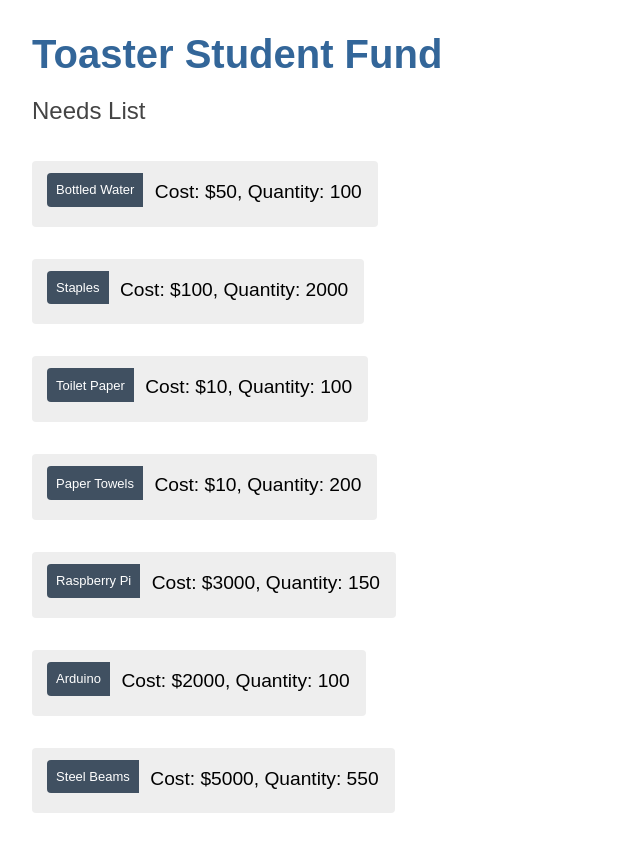
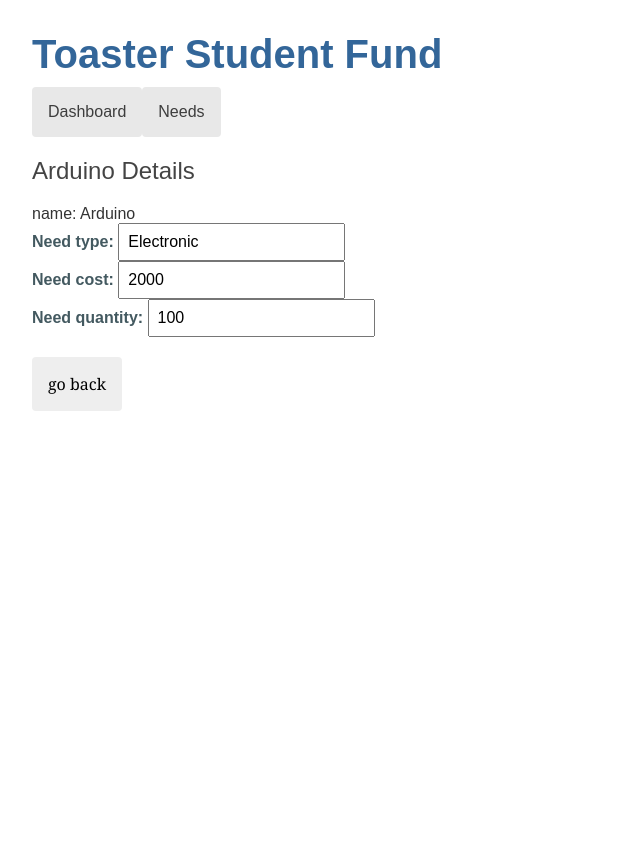
Before and after one commit to theeman05/SWEN-261-StudentUFund, an Angular app in the folder ufund-ui/: page /detail/Arduino in a window 1280 px wide. Shown: the top 852 px of the page, without its empty margins (0-640 px from the left). After the commit the page ends 800 px from the top, so only its background shows below. Built offline with nearby package versions, Linux system fonts and the light colour scheme.

Commit message:
Finished routing, added dashboard

```diff
--- a/ufund-ui/src/app/app-routing.module.ts
+++ b/ufund-ui/src/app/app-routing.module.ts
@@ -2,12 +2,13 @@ import { NgModule } from '@angular/core';
 import { RouterModule, Routes } from '@angular/router';
 
 import { DashboardComponent } from './dashboard/dashboard.component';
+import { NeedDetailComponent } from './need-detail/need-detail.component';
 import { NeedsComponent } from './needs/needs.component';
 
 const routes: Routes = [
   { path: '', redirectTo: '/dashboard', pathMatch: 'full' },
   { path: 'dashboard', component: DashboardComponent },
-  // { path: 'detail/:name', component: NeedDetailComponent },
+  { path: 'detail/:name', component: NeedDetailComponent },
   { path: 'needs', component: NeedsComponent }
 ];
 
--- a/ufund-ui/src/app/app.component.html
+++ b/ufund-ui/src/app/app.component.html
@@ -1,2 +1,6 @@
 <h1>{{title}}</h1>
-<app-needs></app-needs>
+<nav>
+  <a routerLink="/dashboard">Dashboard</a>
+  <a routerLink="/needs">Needs</a>
+</nav>
+<router-outlet></router-outlet>
--- a/ufund-ui/src/app/app.module.ts
+++ b/ufund-ui/src/app/app.module.ts
@@ -7,16 +7,19 @@ import { AppComponent } from './app.component';
 import { NeedsComponent } from './needs/needs.component';
 import { AppRoutingModule } from './app-routing.module';
 import { DashboardComponent } from './dashboard/dashboard.component';
+import { NeedDetailComponent } from './need-detail/need-detail.component';
 
 @NgModule({
   declarations: [
     AppComponent,
     NeedsComponent,
     DashboardComponent,
+    NeedDetailComponent,
   ],
   imports: [
     BrowserModule,
     FormsModule,
+    AppRoutingModule,
     HttpClientModule,
   ],
   providers: [],
--- a/ufund-ui/src/app/dashboard/dashboard.component.html
+++ b/ufund-ui/src/app/dashboard/dashboard.component.html
@@ -1,7 +1,7 @@
 <h2>Top Needs</h2>
 <div class="needs-menu">
-  <!-- <a *ngFor="let need of needs"
-    routerLink="/detail/{{need.id}}">
+  <a *ngFor="let need of needs"
+    routerLink="/detail/{{need.name}}">
     {{need.name}}
-  </a> TODO -->
+  </a>
 </div>
--- a/ufund-ui/src/app/dashboard/dashboard.component.ts
+++ b/ufund-ui/src/app/dashboard/dashboard.component.ts
@@ -13,10 +13,10 @@ export class DashboardComponent implements OnInit {
   constructor(private needService: NeedService) { }
 
   ngOnInit(): void {
-    this.getHeroes();
+    this.getNeeds();
   }
 
-  getHeroes(): void {
+  getNeeds(): void {
     this.needService.getNeeds()
       .subscribe(needs => this.needs = needs.slice(1, 5));
   }
--- /dev/null
+++ b/ufund-ui/src/app/need-detail/need-detail.component.css
@@ -0,0 +1,23 @@
+label {
+    color: #435960;
+    font-weight: bold;
+  }
+  input {
+    font-size: 1em;
+    padding: .5rem;
+  }
+  button {
+    margin-top: 20px;
+    background-color: #eee;
+    padding: 1rem;
+    border-radius: 4px;
+    font-size: 1rem;
+  }
+  button:hover {
+    background-color: #cfd8dc;
+  }
+  button:disabled {
+    background-color: #eee;
+    color: #ccc;
+    cursor: auto;
+  }
--- /dev/null
+++ b/ufund-ui/src/app/need-detail/need-detail.component.html
@@ -0,0 +1,17 @@
+<div *ngIf="need">
+<h2>{{need.name}} Details</h2>
+<div><span>name: </span>{{need.name}}</div>
+<div>
+    <label for="need-type">Need type: </label>
+    <input id="need-type" [(ngModel)]="need.type" placeholder="Need type"/>
+</div>
+<div>
+    <label for="need-cost">Need cost: </label>
+    <input id="need-cost" [(ngModel)]="need.cost" placeholder="Need cost"/>
+</div>
+<div>
+    <label for="need-quantity">Need quantity: </label>
+    <input id="need-quantity" [(ngModel)]="need.quantity" placeholder="Need quantity"/>
+</div>
+<button type="button" (click)="goBack()">go back</button>
+</div>
--- /dev/null
+++ b/ufund-ui/src/app/need-detail/need-detail.component.ts
@@ -0,0 +1,36 @@
+import { Component, OnInit } from '@angular/core';
+
+import { ActivatedRoute } from '@angular/router';
+import { Location } from '@angular/common';
+
+import { Need } from '../need';
+import { NeedService } from '../need.service';
+
+@Component({
+  selector: 'app-need-detail',
+  templateUrl: './need-detail.component.html',
+  styleUrls: ['./need-detail.component.css']
+})
+export class NeedDetailComponent {
+  need: Need | undefined;
+
+  constructor(
+    private route: ActivatedRoute,
+    private needService: NeedService,
+    private location: Location
+  ) {}
+
+  ngOnInit(): void {
+    this.getNeed();
+  }
+
+  getNeed(): void {
+    const name = String(this.route.snapshot.paramMap.get('name'));
+    this.needService.getNeed(name)
+      .subscribe(need => this.need = need);
+  }
+
+  goBack(): void {
+    this.location.back();
+  }
+}
--- a/ufund-ui/src/app/need.service.ts
+++ b/ufund-ui/src/app/need.service.ts
@@ -15,6 +15,12 @@ export class NeedService {
     return needs;
   }
 
+  /** GET: get the need from the server */
+  getNeed(name: string): Observable<Need> {
+    const need = NEEDS.find(n => n.name === name)!;
+    return of(need);
+  }
+
   // /** DELETE: delete the need from the server */
   // deleteNeed(id: number): Observable<Need> {
   //   const url = `${this.needsURL}/${id}`;
```
Also changed, not shown: ufund-ui/src/app/app.component.css (indentation only), 1 other file (tests, documents, lock files or other folders).
